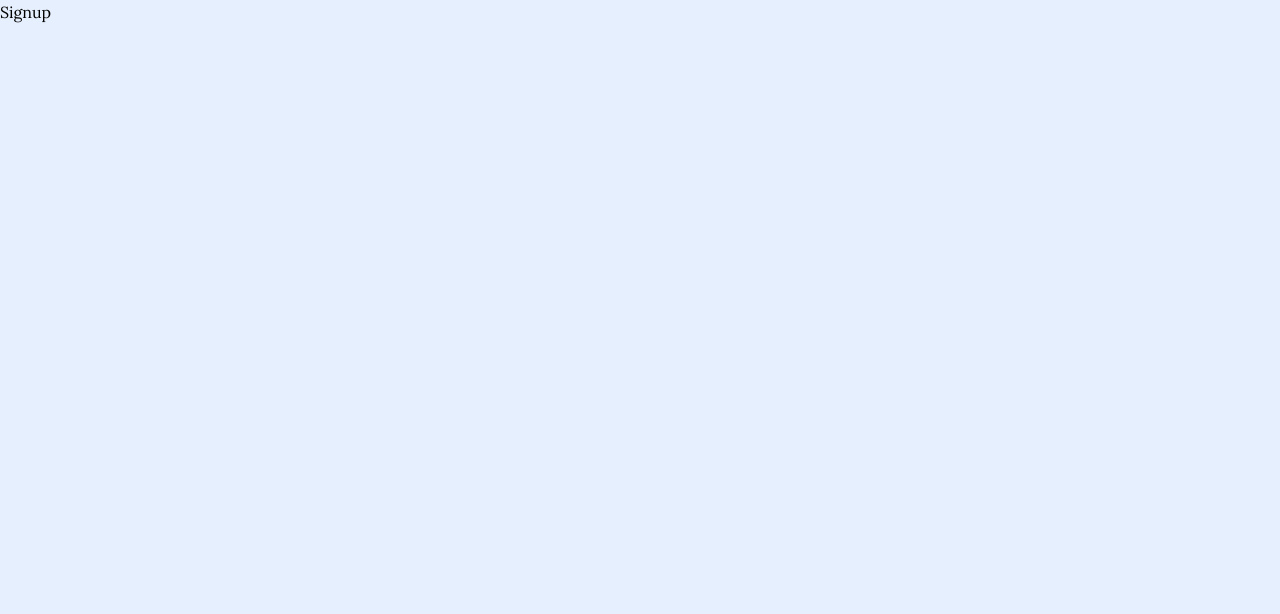
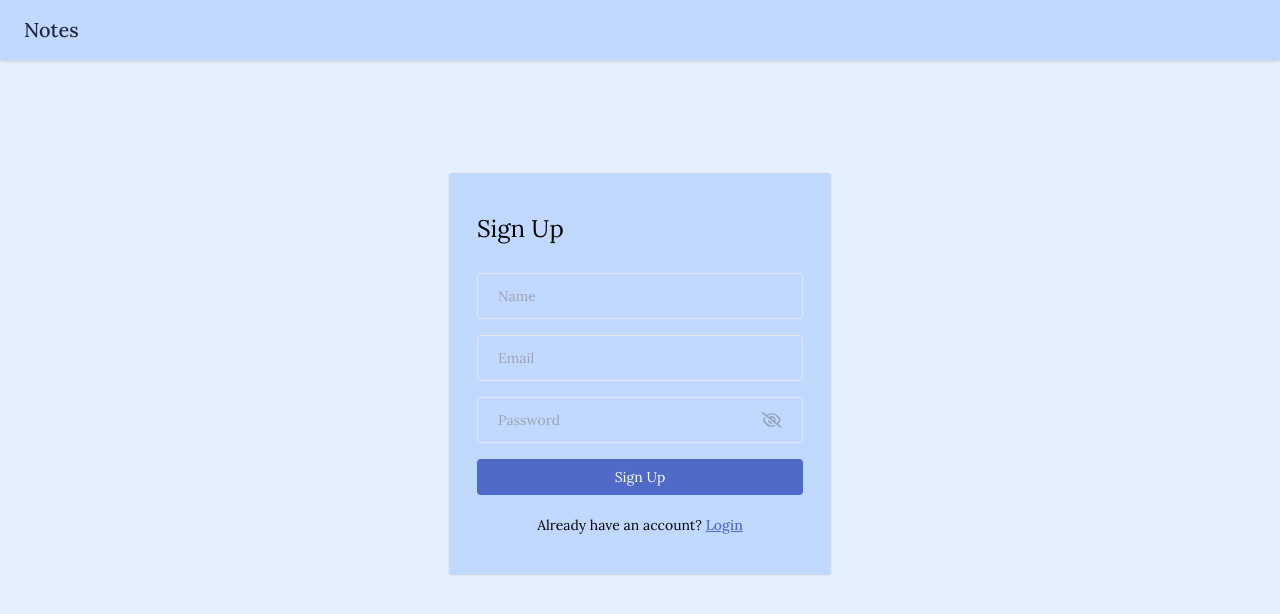
Before and after one commit to ume-meu/note, a React (Vite) app in the folder frontend/note-app/: page /signup in a window 1280 px wide. Shown: the top 614 px of the page. Built offline with nearby package versions, Linux system fonts and the light colour scheme; a web font is replaced by a local one.

Commit message:
sign up UI

```diff
--- a/frontend/note-app/src/index.css
+++ b/frontend/note-app/src/index.css
@@ -6,7 +6,7 @@
 
 @layer base {
   html {
-    font-family: "lora";
+    font-family: "Lora", serif;
   }
   body {
     background-color: #e6effd;
--- a/frontend/note-app/src/pages/Login/Login.jsx
+++ b/frontend/note-app/src/pages/Login/Login.jsx
@@ -1,6 +1,6 @@
 import React, { useState } from "react";
+import { Link } from "react-router-dom";
 import Navbar from "../../components/Navbar/Navbar";
-import { Link } from "react-router-dom";
 import Password from "../../components/Input/Password";
 import { validateEmail } from "../../utils/helper";
 
@@ -13,12 +13,13 @@
     e.preventDefault();
 
     if (!validateEmail(email)) {
-      setError("Please enter a valid email address!");
+      setError("Please enter a valid email address.");
       return;
     }
 
     if (!password) {
-      setError("Please enter the password!")
+      setError("Please enter the password.")
+      return;
     }
 
     setError("")
@@ -33,7 +34,7 @@
       <div className="flex items-center justify-center mt-28">
         <div className="w-96 border rounded px-7 bg-c2d9ff py-10">
           <form onSubmit={handleLogin}>
-            <h4 className="text-2xl mb-7">Login</h4>
+            <h4 className="text-2xl mb-7">Log In</h4>
 
             <input
               type="text"
@@ -51,7 +52,7 @@
             {error && <p className="text-red-500 text-xs pb-1">{error}</p>}
 
             <button type="submit" className="btn-primary">
-              Login
+              Log In
             </button>
 
             <p className="text-sm text-center mt-4">
--- a/frontend/note-app/src/pages/Signup/Signup.jsx
+++ b/frontend/note-app/src/pages/Signup/Signup.jsx
@@ -1,8 +1,86 @@
-import React from 'react'
+import React, { useState } from 'react'
+import { Link } from "react-router-dom";
+import Navbar from "../../components/Navbar/Navbar";
+import Password from "../../components/Input/Password";
+import { validateEmail } from "../../utils/helper";
 
 const Signup = () => {
+
+  const [name, setName] = useState("");
+  const [email, setEmail] = useState("");
+  const [password, setPassword] = useState("");
+  const [error, setError] = useState(null);
+
+  const handleSignup = async (e) => {
+    e.preventDefault();
+
+    if (!name) {
+      setError("Please enter your name.")
+      return;
+    }
+
+    if (!validateEmail(email)) {
+      setError("Please enter a valid email address.");
+      return;
+    }
+
+    if (!password) {
+      setError("Please enter the password.")
+      return;
+    }
+
+    setError("")
+
+    // Signup API Call
+  };
+
   return (
-    <div>Signup</div>
+    <>
+      <Navbar />
+
+      <div className="flex items-center justify-center mt-28">
+        <div className="w-96 border rounded px-7 bg-c2d9ff py-10">
+          <form onSubmit={handleSignup}>
+            <h4 className="text-2xl mb-7">Sign Up</h4>
+
+            <input
+              type="text"
+              placeholder="Name"
+              className="input-box"
+              value={name}
+              onChange={(e) => setName(e.target.value)}
+            />
+
+            <input
+              type="text"
+              placeholder="Email"
+              className="input-box"
+              value={email}
+              onChange={(e) => setEmail(e.target.value)}
+            />
+
+            <Password
+              value={password}
+              onChange={(e) => setPassword(e.target.value)}
+            />
+
+            {error && <p className="text-red-500 text-xs pb-1">{error}</p>}
+
+            <button type="submit" className="btn-primary">
+              Sign Up
+            </button>
+
+            <p className="text-sm text-center mt-4">
+              Already have an account?{" "}
+              <Link to="/login" className="font-medium text-primary underline">
+                Login
+              </Link>
+            </p>
+
+          </form>
+        </div>
+      </div>
+    </>
   )
 }
 
```
